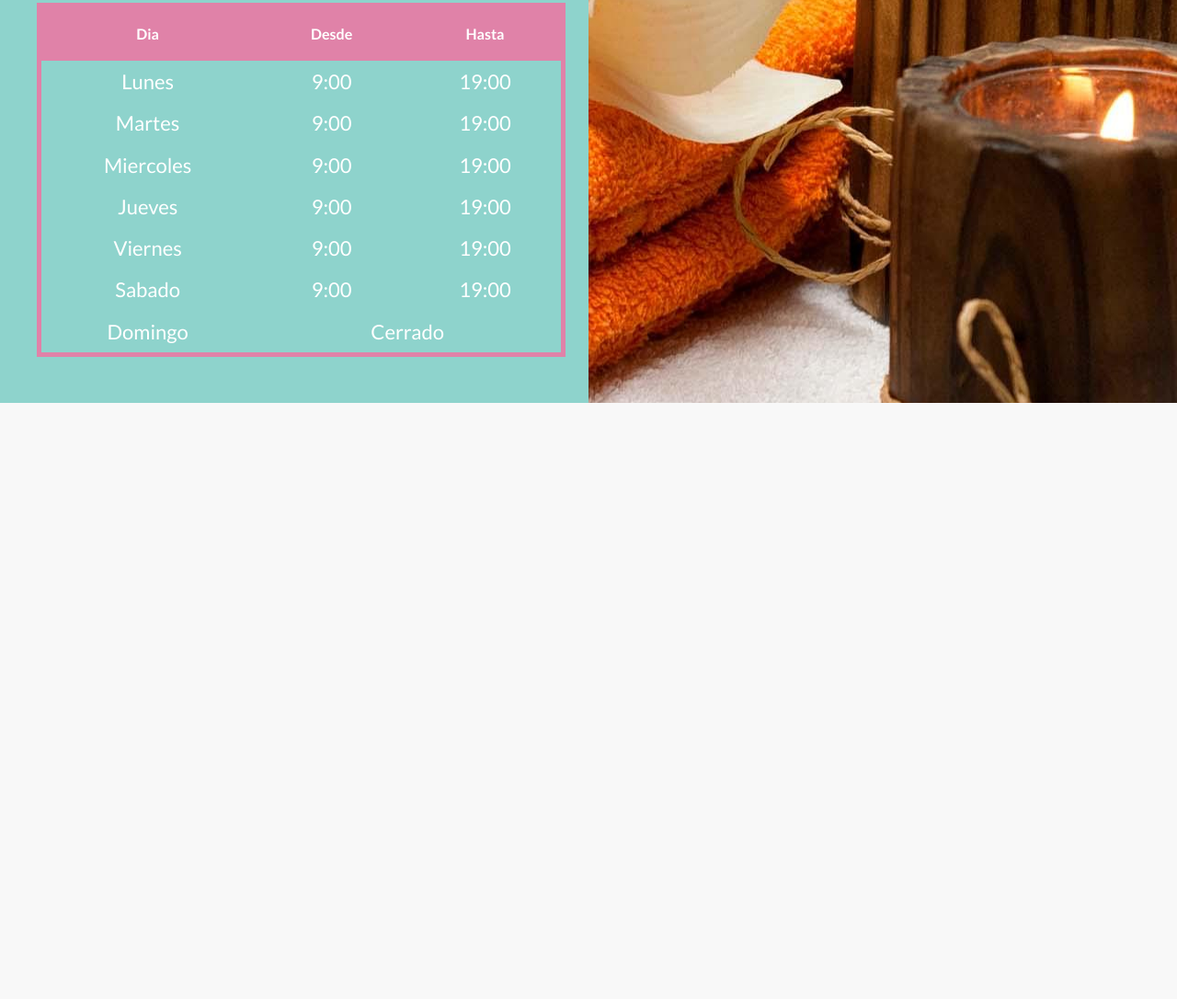
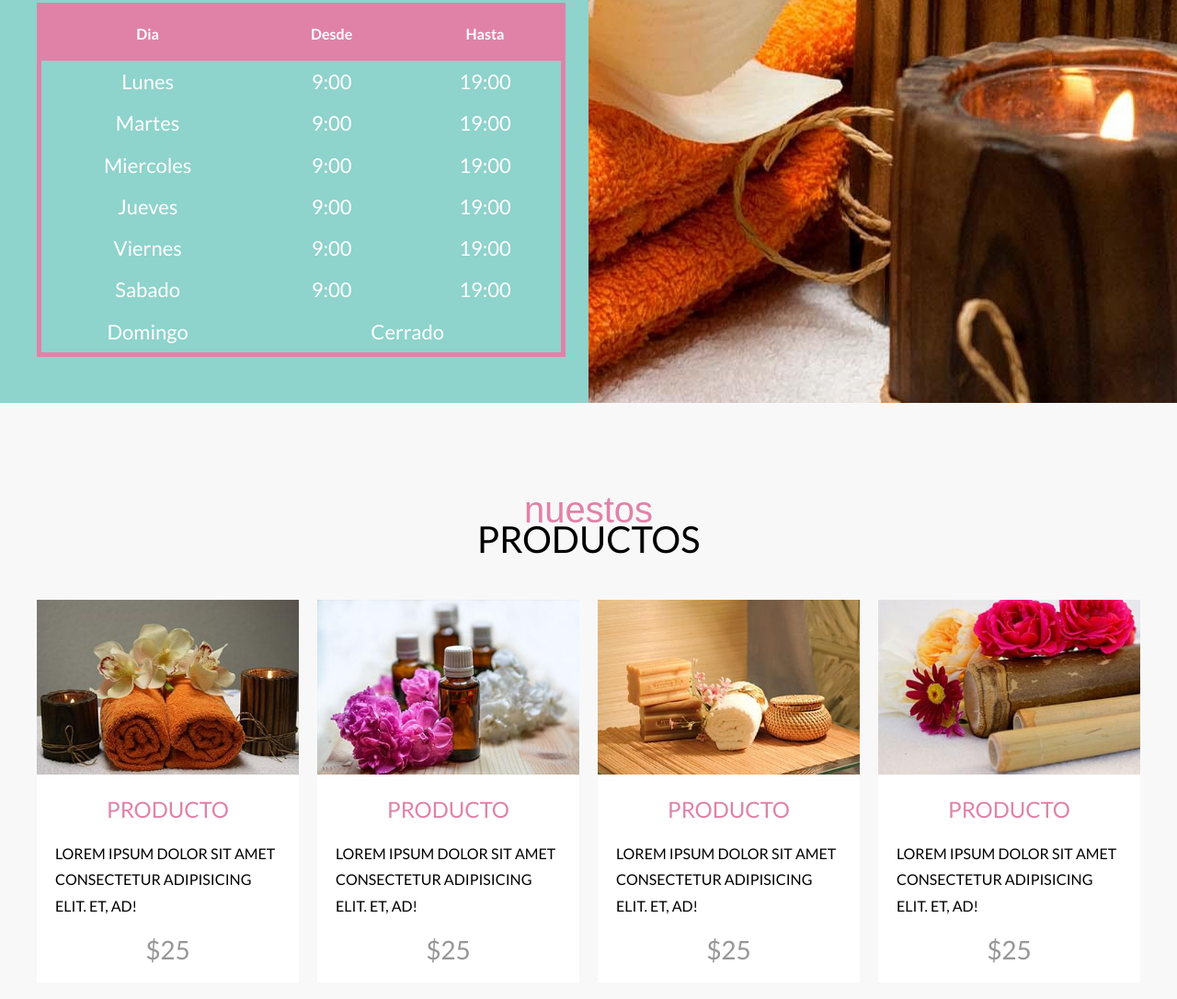
Before and after one commit to BenjaCode/CarolinaSpa, a website: page index.html in a window 1280 px wide. Shown: the part 2207-3293 px from the top of the page at 92% size. Before the commit the page ends 2645 px from the top, so only its background shows below. Drawn offline with Linux system fonts and the light colour scheme; a web font is replaced by a local one.

Commit message:
Productos

```diff
--- a/index.html
+++ b/index.html
@@ -144,5 +144,59 @@
             </div>
         </div>
     </section>
+
+    <main class="productos contenedor seccion">
+        <h2 class="productos__heading">Nuestos <span>productos</span></h2>
+
+        <div class="productos__grid">
+            <div class="producto">
+                <div class="producto__mask">
+                    <img src="build/img/producto_01.jpg" alt="Imagen de Producto" class="producto__imagen">
+                </div>
+
+                <div class="producto__contenido">
+                    <h3 class="producto__nombre">Producto</h3>
+                    <p class="producto__descripcion">Lorem ipsum dolor sit amet consectetur adipisicing elit. Et, ad!</p>
+                    <p class="producto__precio">$25</p>
+                </div>
+            </div><!-- producto -->
+
+            <div class="producto">
+                <div class="producto__mask">
+                    <img src="build/img/producto_02.jpg" alt="Imagen de Producto" class="producto__imagen">
+                </div>
+
+                <div class="producto__contenido">
+                    <h3 class="producto__nombre">Producto</h3>
+                    <p class="producto__descripcion">Lorem ipsum dolor sit amet consectetur adipisicing elit. Et, ad!</p>
+                    <p class="producto__precio">$25</p>
+                </div>
+            </div><!-- producto -->
+
+            <div class="producto">
+                <div class="producto__mask">
+                    <img src="build/img/producto_03.jpg" alt="Imagen de Producto" class="producto__imagen">
+                </div>
+
+                <div class="producto__contenido">
+                    <h3 class="producto__nombre">Producto</h3>
+                    <p class="producto__descripcion">Lorem ipsum dolor sit amet consectetur adipisicing elit. Et, ad!</p>
+                    <p class="producto__precio">$25</p>
+                </div>
+            </div><!-- producto -->
+
+            <div class="producto">
+                <div class="producto__mask">
+                    <img src="build/img/producto_04.jpg" alt="Imagen de Producto" class="producto__imagen">
+                </div>
+
+                <div class="producto__contenido">
+                    <h3 class="producto__nombre">Producto</h3>
+                    <p class="producto__descripcion">Lorem ipsum dolor sit amet consectetur adipisicing elit. Et, ad!</p>
+                    <p class="producto__precio">$25</p>
+                </div>
+            </div><!-- producto -->
+        </div>
+    </main>
 </body>
 </html>
--- a/src/scss/ui/contenido/_index.scss
+++ b/src/scss/ui/contenido/_index.scss
@@ -1,3 +1,4 @@
 @forward 'bienvenida';
 @forward 'cards';
 @forward 'horarios';
+@forward 'productos';
--- /dev/null
+++ b/src/scss/ui/contenido/_productos.scss
@@ -0,0 +1,58 @@
+@use 'base/variables' as v;
+@use 'base/mixins' as m;
+
+.productos{
+    &__heading{
+        @include m.headingCursiva;
+        margin-bottom: 5rem;
+    }
+
+    &__grid{
+        @include m.grid(1, 2rem);
+        @include m.tablet {
+            @include m.grid(2, 2rem);
+        }
+        @include m.desktop{
+            @include m.grid(4,2rem);
+        }
+    }
+}
+
+.producto{
+    &__contenido{
+        background-color: v.$blanco;
+        padding: 2rem;
+    }
+
+    &__mask{
+        overflow: hidden;
+    }
+
+    &__imagen{
+        width: 100%;
+        transition-property: scale;
+        transition-duration: 300ms;
+        &:hover{
+            transform: scale(1.2);
+        }
+    }
+
+    &__nombre{
+        @include m.heading;
+        font-size: 2.4rem;
+        color: v.$secundario;
+    }
+
+    &__descripcion{
+        font-size: 1.6rem;
+        text-transform: uppercase;
+        line-height: 1.8;
+    }
+
+    &__precio{
+        text-align: center;
+        color: v.$gris;
+        font-size: 2.8rem;
+        margin: 0;
+    }
+}
```
Also changed, not shown: build/css/app.css, 1 other file.
